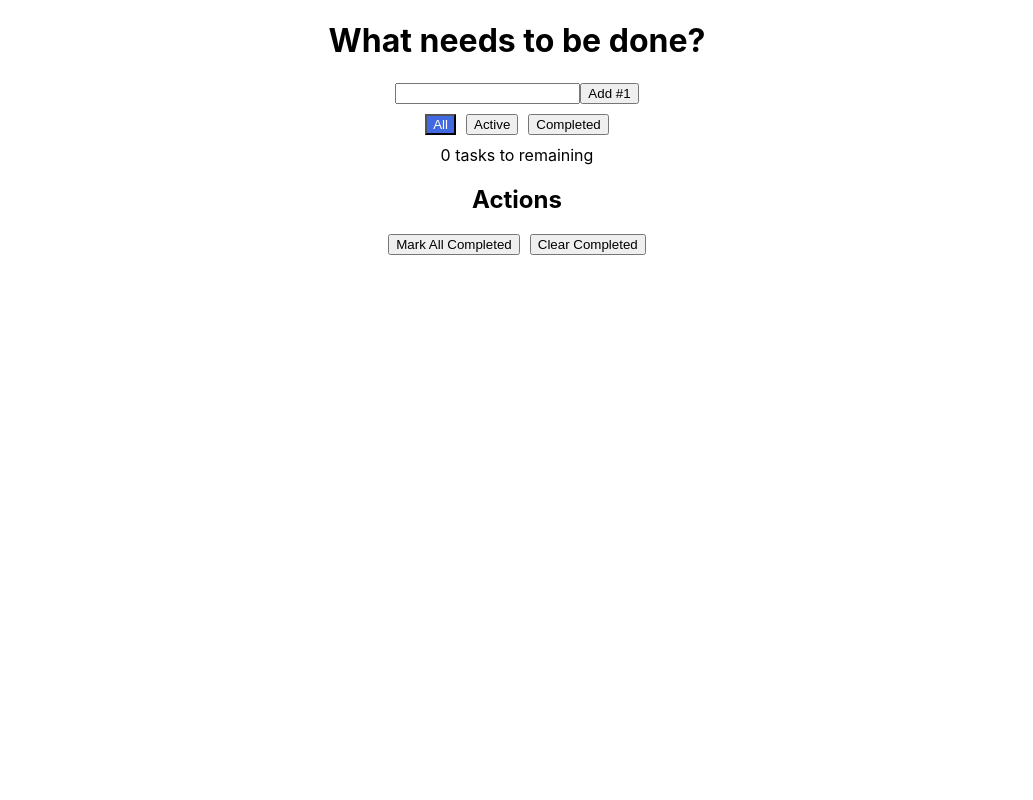
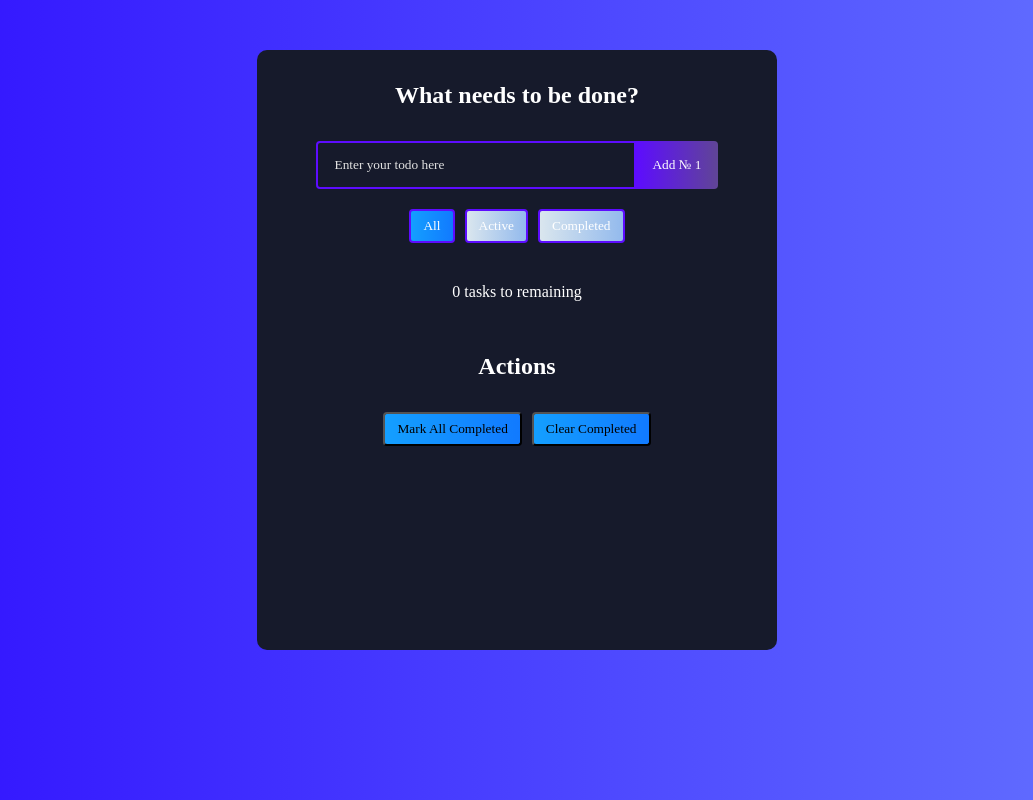
Before and after one commit to dimon08888/my-todo, a React (Create React App) app: page / in a window 1280 px wide. Shown: the whole page, without its empty margins (123-1156 px from the left). Built offline with nearby package versions, Linux system fonts and the light colour scheme.

Commit message:
Добавлены стили

```diff
--- a/src/App.css
+++ b/src/App.css
@@ -1,9 +1,139 @@
+* {
+box-sizing: border-box;
+  margin: 0;
+  padding: 0;
+  font-family: 'Dancing Script', cursive;
+}
+
+body {
+  background: linear-gradient( 90deg,
+    rgba(48, 16, 255, 1) 0%,
+    rgba(100, 115, 255, 1) 100%
+  );
+}
+
+h1 {
+  margin: 32px 0;
+  color: #fff;
+font-size: 24px;
+}
+
+h2 {
+  color: #fff;
+  margin: 32px 0;
+}
+
 button {
   cursor: pointer;
 }
 
 .App {
+  display: flex;
+  flex-direction: column;
+  justify-content: start;
+  width: 520px;
+  min-height: 600px;
+  background: #161a2b;
   text-align: center;
+  margin: 50px auto;
+  border-radius: 10px;
+  padding-bottom: 32px;
+}
+
+.todo-input {
+  padding: 14px 32px 14px 16px;
+  border-radius: 4px 0 0 4px;
+  border: 2px solid #5d0cff;
+  width: 320px;
+  background: transparent;
+  color: #fff;
+}
+
+.todo-input::placeholder {
+  color: #e2e2e2;
+}
+
+.todo-button {
+  padding: 16px;
+  border: none;
+  border-radius: 0 4px 4px 0;
+  cursor: pointer;
+  outline: none;
+  background: linear-gradient(
+    90deg,
+    rgba(93, 12, 255, 1) 0%,
+    rgb(96, 69, 150) 100%
+  );
+  color: #fff;
+  text-transform: capitalize;
+}
+
+.todo-button:hover {
+  background: linear-gradient(90deg,
+  rgba(93,12,255,1) 0%,
+  rgb(43, 3, 68) 100%
+  )
+}
+
+.todo-input-edit {
+  padding: 5px 6px 7px 8px;
+  border-radius: 4px;
+  border: 2px solid #5d0cff;
+  background: transparent;
+  color: #fff;
+}
+
+.todo-button-edit {
+  border-radius: 5px;
+  color: #fff;
+  background: linear-gradient(
+    90deg,
+    rgba(20, 159, 255, 1) 0%,
+    rgba(17, 122, 255, 1) 100%
+  );
+  padding: 7px 12px;
+}
+
+.todo-button-edit:hover {
+  background: linear-gradient(-45deg,
+  rgba(20,159,255,1) 0%,
+  rgb(4, 39, 86) 100%
+  );
+}
+
+.todo-button-delete {
+  border-radius: 5px;
+  color: rgb(85, 7, 7);
+  background: linear-gradient(
+    90deg,
+    rgb(226, 195, 19) 0%,
+    rgb(232, 77, 10) 100%
+  );
+  padding: 7px 12px;
+}
+
+.todo-button-delete:hover {
+  background: linear-gradient(-45deg,
+  rgba(232,77,10) 0%,
+  rgb(81, 69, 3) 100%
+  );
+}
+
+.todo-button-change {
+  border-radius: 4px;
+  color: #fff;
+  background: linear-gradient(90deg,
+  rgb(183, 235, 40) 0%,
+  rgba(17,122,255,1) 100%
+  );
+  padding: 7px 12px;
+}
+
+.todo-button-change:hover {
+  background: linear-gradient(-45deg,
+  rgb(183, 235, 40) 0%,
+  rgba(17,122,255,1) 100%
+  );
 }
 
 ul {
@@ -13,24 +143,26 @@ ul {
 li {
   display: flex;
   align-items: center;
-justify-content: center;
-gap: 10px;
+  justify-content: center;
+  gap: 10px;
 }
 
 input:checked + span {
   text-decoration: line-through;
+  opacity: 0.4;
 }
 
 .filters {
   display: flex;
   justify-content: center;
   gap: 10px;
-  border-radius: 5px;
-  margin-top: 10px;
+  margin: 20px;
 
 }
 .remaining-info {
-  margin-top: 10px;
+  color: #fff;
+  margin: 20px 20px;
+
 }
 
 .footer-filter {
@@ -39,11 +171,59 @@ input:checked + span {
   gap: 10px;
 }
 
+.footer-action-button {
+  padding: 7px 12px;
+  border-radius: 4px;
+  background: linear-gradient(
+    90deg,
+    rgba(20, 159, 255, 1) 0%,
+    rgba(17, 122, 255, 1) 100%
+  );
+}
+
+.footer-action-button:hover {
+  background: linear-gradient(-45deg,
+  rgba(20,159,255,1) 0%,
+  rgb(4, 39, 86) 100%
+  );
+}
+
 .action-filter {
-  background: royalblue;
+  padding: 7px 12px;
+  border-radius: 4px;
+  border: 2px solid #5d0cff;
   color: #fff;
+  background: linear-gradient(
+    90deg,
+    rgba(20, 159, 255, 1) 0%,
+    rgba(17, 122, 255, 1) 100%
+  );
+}
+
+.not-action-filter {
+  padding: 7px 12px;
+  border-radius: 4px;
+  border: 2px solid #5d0cff;
+  color: #fff;
+  background: linear-gradient(
+    90deg,
+    rgb(218, 230, 238) 0%,
+    rgb(147, 186, 237) 100%
+  );
+}
+
+.todo-list {
+  color: #fff;
+  border: 2px solid #5d0cff;
+  border-radius: 4px;
+  padding: 3px 7px;
+
 }
 
 .todo-li {
   margin-top: 10px;
 }
+
+.checkbox {
+  cursor: pointer;
+}
--- a/src/App.tsx
+++ b/src/App.tsx
@@ -21,8 +21,6 @@ function App() {
   const [text, setText] = useState('')
   const [changeTodo, setChangeTodo] = useState('')
   const [active, setActive] = useState(FilterButtons.All)
-
-  const inputRef = useRef<HTMLInputElement>(null)
 
   useEffect(() => {
     setFilterTodos(todos)
@@ -129,26 +127,32 @@ function App() {
 
       <form onSubmit={onSubmit}>
         <label>
-          <input type='text' onChange={e => setText(e.target.value)} value={text} />
+          <input
+            className='todo-input'
+            type='text'
+            placeholder='Enter your todo here'
+            onChange={e => setText(e.target.value)}
+            value={text}
+          />
         </label>
-        <button>Add #{todos.length + 1}</button>
+        <button className='todo-button'>Add № {todos.length + 1}</button>
       </form>
 
       <div className='filters'>
         <button
-          className={active === 'All' ? 'action-filter' : ''}
+          className={active === 'All' ? 'action-filter' : 'not-action-filter'}
           onClick={() => handleAllFilter()}
         >
           All
         </button>
         <button
-          className={active === 'Active' ? 'action-filter' : ''}
+          className={active === 'Active' ? 'action-filter' : 'not-action-filter'}
           onClick={() => handleActiveFilter()}
         >
           Active
         </button>
         <button
-          className={active === 'Completed' ? 'action-filter' : ''}
+          className={active === 'Completed' ? 'action-filter' : 'not-action-filter'}
           onClick={() => handleCompletedFilter()}
         >
           Completed
@@ -163,6 +167,7 @@ function App() {
         {filterTodos.map(todo => (
           <li className='todo-li' key={todo.id}>
             <input
+              className='checkbox'
               type='checkbox'
               checked={todo.completed}
               onChange={() => ontoggleChecked(todo.id)}
@@ -170,28 +175,39 @@ function App() {
             {todo.edit ? (
               <form onSubmit={e => onChangeSubmit(e)}>
                 <input
-                  ref={inputRef}
+                  className='todo-input-edit'
                   defaultValue={todo.text}
                   type='text'
                   autoFocus
                   onChange={e => setChangeTodo(e.target.value)}
                 />
-                <button onClick={() => onChangeTodo(todo.id)}>Change</button>
+                <button
+                  className='todo-button-change'
+                  onClick={() => onChangeTodo(todo.id)}
+                >
+                  Change
+                </button>
               </form>
             ) : (
-              <span>{todo.text}</span>
+              <span className='todo-list'>{todo.text}</span>
             )}
-            <button onClick={() => handleEditTodo(todo.id)}>
+            <button className='todo-button-edit' onClick={() => handleEditTodo(todo.id)}>
               {todo.edit ? 'Exit' : 'Edit'}
             </button>
-            <button onClick={() => onDelete(todo.id)}>Delete</button>
+            <button className='todo-button-delete' onClick={() => onDelete(todo.id)}>
+              Delete
+            </button>
           </li>
         ))}
       </ul>
       <h2>Actions</h2>
       <div className='footer-filter'>
-        <button onClick={handleMarkAll}>Mark All Completed</button>
-        <button onClick={handleClearCompleted}>Clear Completed</button>
+        <button className='footer-action-button' onClick={handleMarkAll}>
+          Mark All Completed
+        </button>
+        <button className='footer-action-button' onClick={handleClearCompleted}>
+          Clear Completed
+        </button>
       </div>
     </div>
   )
```
